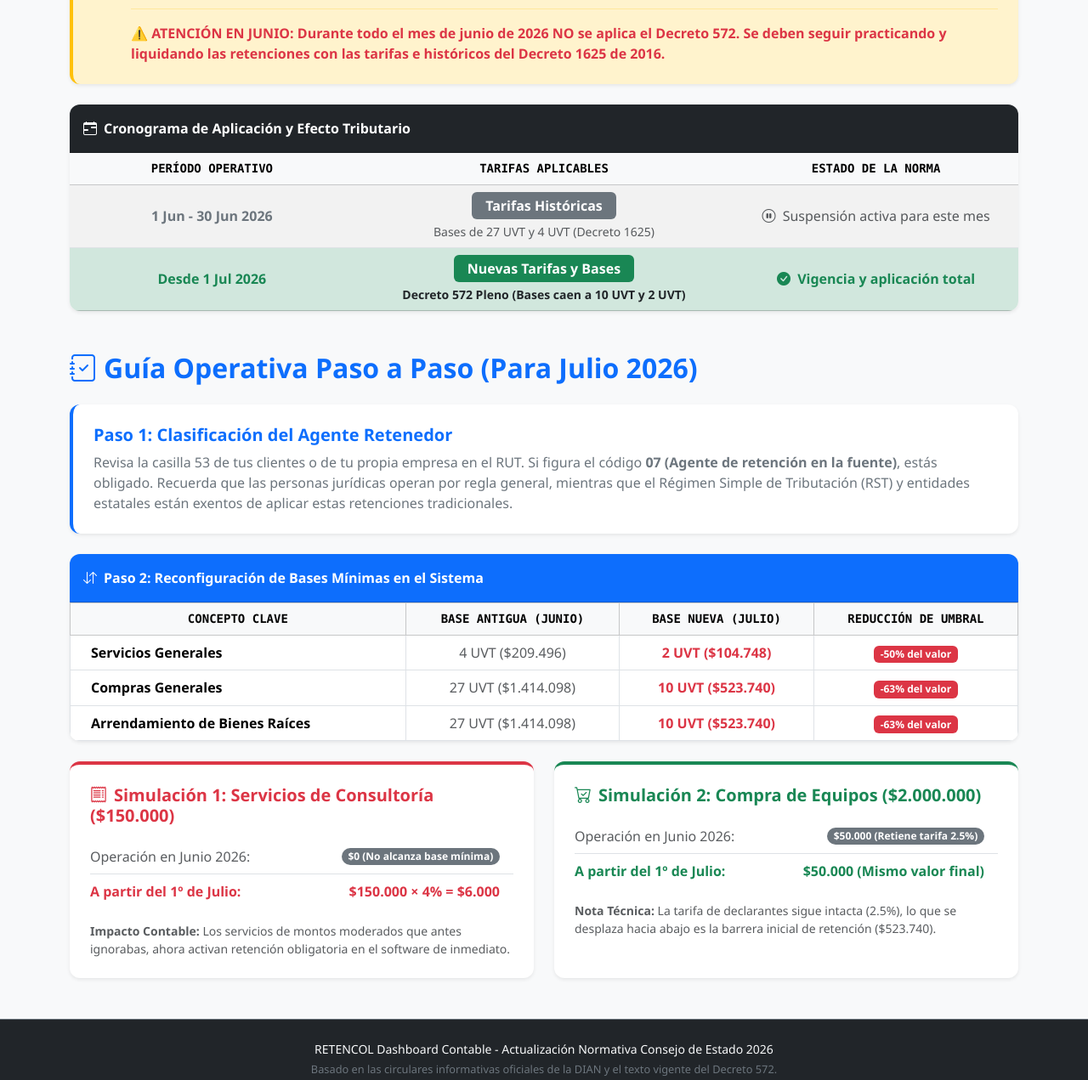
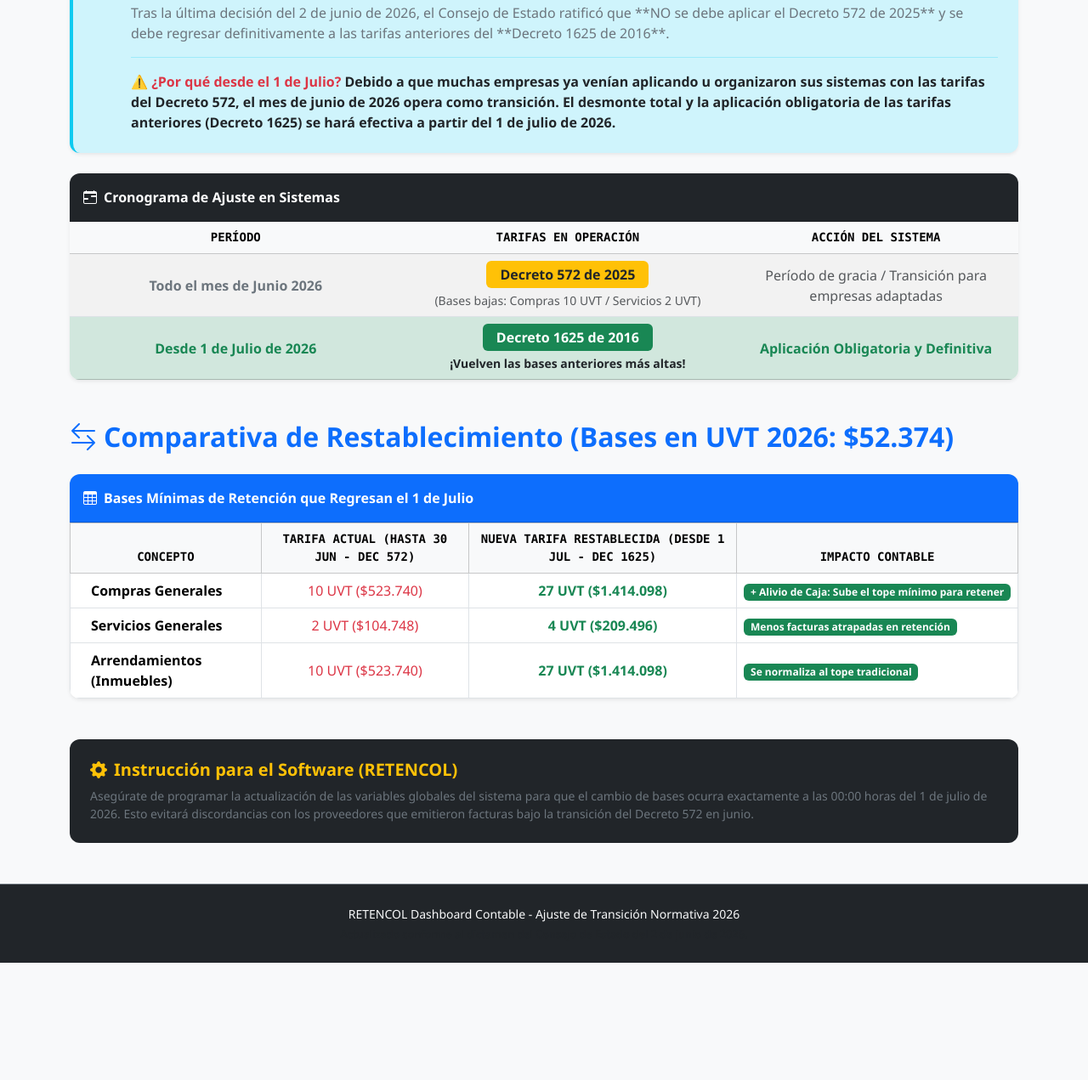
Before and after one commit to bricedcuan-star/RETENCOL, a website: page index.html in a window 1280 px wide. Shown: the part 471-1742 px from the top of the page at 85% size. After the commit the page ends 1604 px from the top, so only its background shows below. Drawn offline with nearby package versions, Linux system fonts and the light colour scheme.

Commit message:
Update title and content for regulatory changes

```diff
--- a/index.html
+++ b/index.html
@@ -3,8 +3,8 @@
 <head>
     <meta charset="UTF-8">
     <meta name="viewport" content="width=device-width, initial-scale=1.0">
-    <title>RETENCOL & SIEL - Gestión Normativa y Tributaria</title>
-    <!-- Bootstrap 5 CSS para un diseño limpio y moderno -->
+    <title>RETENCOL & SIEL - Control Normativo de Retenciones</title>
+    <!-- Bootstrap 5 CSS para diseño limpio -->
     <link href="https://cdn.jsdelivr.net/npm/bootstrap@5.3.2/dist/css/bootstrap.min.css" rel="stylesheet">
     <!-- Iconos de Bootstrap -->
     <link href="https://cdn.jsdelivr.net/npm/bootstrap-icons@1.11.2/font/bootstrap-icons.css" rel="stylesheet">
@@ -17,9 +17,6 @@
             border-radius: 12px;
             border: none;
         }
-        .border-step {
-            border-left: 4px solid #0d6efd !important;
-        }
     </style>
 </head>
 <body>
@@ -31,7 +28,7 @@
                 <i class="bi bi-shield-check text-success me-2"></i>
                 <span class="fw-bold">RETENCOL</span>
                 <span class="text-muted mx-2">|</span>
-                <span class="fs-6 text-light">Módulo de Inteligencia Normativa Colombiana</span>
+                <span class="fs-6 text-light">Módulo de Inteligencia Normativa</span>
             </a>
             <span class="badge bg-outline-light border text-light small">UVT 2026: $52.374</span>
         </div>
@@ -40,34 +37,34 @@
     <!-- CONTENEDOR PRINCIPAL -->
     <div class="container my-5">
 
-        <!-- ENCABEZADO DE LA PÁGINA -->
-        <div class="row mb-5 text-center text-md-start align-items-center">
+        <!-- ENCABEZADO -->
+        <div class="row mb-5 align-items-center">
             <div class="col-md-8">
-                <h1 class="fw-extrabold text-dark display-5">Control y Actualización de Retenciones</h1>
-                <p class="text-muted lead">Monitoreo en tiempo real del impacto del Decreto 572 de 2025 en las bases y tarifas fiscales de la Dian.</p>
+                <h1 class="fw-bold text-dark display-5">Actualización Urgente: Retorno al Decreto 1625 de 2016</h1>
+                <p class="text-muted lead">Transición y desmonte de las tarifas del Decreto 572 de 2025 tras las últimas decisiones judiciales.</p>
             </div>
             <div class="col-md-4 text-md-end">
-                <div class="p-3 bg-white shadow-sm rounded-3 inline-block">
+                <div class="p-3 bg-white shadow-sm rounded-3 d-inline-block">
                     <span class="text-muted d-block small text-uppercase fw-bold">Fecha del Sistema</span>
-                    <span class="fw-bold text-primary fs-5" id="fecha-actual">18 de Junio de 2026</span>
+                    <span class="fw-bold text-primary fs-5">18 de Junio de 2026</span>
                 </div>
             </div>
         </div>
 
         <!-- ================================================================= -->
-        <!-- NUEVA NOTA NORMATIVA: REEMPLAZO DE LA ANTIGUA SUSPENSIÓN         -->
+        <!-- NUEVA NOTA NORMATIVA: LÓGICA DE TRANSICIÓN CORRECTA              -->
         <!-- ================================================================= -->
-        <div class="alert alert-warning border-start border-4 border-warning shadow-sm card-custom p-4 mb-4" role="alert">
+        <div class="alert alert-info border-start border-4 border-info shadow-sm card-custom p-4 mb-4" role="alert">
             <div class="d-flex align-items-start">
-                <i class="bi bi-exclamation-triangle-fill text-warning fs-3 me-3"></i>
+                <i class="bi bi-info-circle-fill text-info fs-3 me-3"></i>
                 <div>
-                    <h3 class="alert-heading fw-bold text-dark mb-2">🚨 ESTADO CRÍTICO: Aplicación del Decreto 572 de 2025</h3>
+                    <h3 class="alert-heading fw-bold text-dark mb-2">🚨 ALERTA DE TRANSICIÓN: Regreso al Decreto 1625 de 2016</h3>
                     <p class="mb-3 text-secondary">
-                        El Consejo de Estado revocó formalmente la suspensión provisional de la norma. Sin embargo, por tiempos de ejecutoria legal, la aplicación real de las nuevas tarifas reducidas y bases mínimas obligatorias <strong>iniciará a partir del 1 de julio de 2026</strong>.
+                        Tras la última decisión del 2 de junio de 2026, el Consejo de Estado ratificó que **NO se debe aplicar el Decreto 572 de 2025** y se debe regresar definitivamente a las tarifas anteriores del **Decreto 1625 de 2016**.
                     </p>
-                    <hr class="border-warning opacity-25">
-                    <p class="mb-0 fw-bold text-danger">
-                        ⚠️ ATENCIÓN EN JUNIO: Durante todo el mes de junio de 2026 NO se aplica el Decreto 572. Se deben seguir practicando y liquidando las retenciones con las tarifas e históricos del Decreto 1625 de 2016.
+                    <hr class="border-info opacity-25">
+                    <p class="mb-0 fw-bold text-dark">
+                        ⚠️ <span class="text-danger">¿Por qué desde el 1 de Julio?</span> Debido a que muchas empresas ya venían aplicando u organizaron sus sistemas con las tarifas del Decreto 572, el mes de <strong>junio de 2026 opera como transición</strong>. El desmonte total y la aplicación obligatoria de las tarifas anteriores (Decreto 1625) se hará efectiva a partir del <strong>1 de julio de 2026</strong>.
                     </p>
                 </div>
             </div>
@@ -76,32 +73,33 @@
         <!-- TABLA RESUMEN DE TRANSICIÓN TEMPORAL -->
         <div class="card shadow-sm card-custom mb-5 overflow-hidden">
             <div class="card-header bg-dark text-white fw-bold py-3">
-                <i class="bi bi-calendar-range me-2"></i>Cronograma de Aplicación y Efecto Tributario
+                <i class="bi bi-calendar-range me-2"></i>Cronograma de Ajuste en Sistemas
             </div>
             <div class="table-responsive">
                 <table class="table table-striped table-hover align-middle mb-0 text-center">
                     <thead class="table-light text-uppercase font-monospace small">
                         <tr>
-                            <th style="width: 30%">Período Operativo</th>
-                            <th style="width: 40%">Tarifas Aplicables</th>
-                            <th style="width: 30%">Estado de la Norma</th>
+                            <th style="width: 35%">Período</th>
+                            <th style="width: 35%">Tarifas en Operación</th>
+                            <th style="width: 30%">Acción del Sistema</th>
                         </tr>
                     </thead>
                     <tbody>
                         <tr>
-                            <td class="fw-bold text-secondary">1 Jun - 30 Jun 2026</td>
+                            <td class="fw-bold text-secondary">Todo el mes de Junio 2026</td>
                             <td>
-                                <span class="badge bg-secondary px-3 py-2 fs-6">Tarifas Históricas</span>
-                                <div class="small text-muted mt-1">Bases de 27 UVT y 4 UVT (Decreto 1625)</div>
+                                <span class="badge bg-warning text-dark px-3 py-2 fs-6">Decreto 572 de 2025</span>
+                                <div class="small text-muted mt-1">(Bases bajas: Compras 10 UVT / Servicios 2 UVT)</div>
                             </td>
-                            <td class="text-muted"><i class="bi bi-pause-circle me-1"></i> Suspensión activa para este mes</td>
+                            <td class="text-muted">Período de gracia / Transición para empresas adaptadas</td>
                         </tr>
-                        <td class="fw-bold text-success table-success">Desde 1 Jul 2026</td>
-                            <td class="table-success">
-                                <span class="badge bg-success px-3 py-2 fs-6">Nuevas Tarifas y Bases</span>
-                                <div class="small text-dark mt-1"><strong>Decreto 572 Pleno (Bases caen a 10 UVT y 2 UVT)</strong></div>
+                        <tr class="table-success">
+                            <td class="fw-bold text-success">Desde 1 de Julio de 2026</td>
+                            <td>
+                                <span class="badge bg-success px-3 py-2 fs-6">Decreto 1625 de 2016</span>
+                                <div class="small text-dark mt-1"><strong>¡Vuelven las bases anteriores más altas!</strong></div>
                             </td>
-                            <td class="text-success fw-bold table-success"><i class="bi bi-check-circle-fill me-1"></i> Vigencia y aplicación total</td>
+                            <td class="text-success fw-bold">Aplicación Obligatoria y Definitiva</td>
                         </tr>
                     </tbody>
                 </table>
@@ -109,123 +107,69 @@
         </div>
 
         <!-- ================================================================= -->
-        <!-- GUÍA PASO A PASO Y TABLAS COMPARATIVAS DE BASES                  -->
+        <!-- TABLA COMPARATIVA DE LO QUE ENTRA A REGIR EL 1 DE JULIO          -->
         <!-- ================================================================= -->
         <h2 class="fw-bold text-primary mb-4 d-flex align-items-center">
-            <i class="bi bi-journal-check me-2"></i>Guía Operativa Paso a Paso (Para Julio 2026)
+            <i class="bi bi-arrow-left-right me-2"></i>Comparativa de Restablecimiento (Bases en UVT 2026: $52.374)
         </h2>
 
-        <div class="row g-4">
-
-            <!-- PASO 1 -->
-            <div class="col-12">
-                <div class="card h-100 card-custom border-start border-4 border-primary shadow-sm bg-white">
-                    <div class="card-body p-4">
-                        <h5 class="card-title fw-bold text-primary mb-2">Paso 1: Clasificación del Agente Retenedor</h5>
-                        <p class="card-text text-secondary mb-0">
-                            Revisa la casilla 53 de tus clientes o de tu propia empresa en el RUT. Si figura el código <strong>07 (Agente de retención en la fuente)</strong>, estás obligado. Recuerda que las personas jurídicas operan por regla general, mientras que el Régimen Simple de Tributación (RST) y entidades estatales están exentos de aplicar estas retenciones tradicionales.
-                        </p>
-                    </div>
-                </div>
-            </div>
-
-            <!-- PASO 2: TABLA DE CAMBIOS EN BASES MÍNIMAS -->
-            <div class="col-12">
-                <div class="card shadow-sm card-custom overflow-hidden">
+        <div class="card shadow-sm card-custom overflow-hidden mb-5">
             <div class="card-header bg-primary text-white fw-bold py-3">
-                        <i class="bi bi-arrow-down-up me-2"></i>Paso 2: Reconfiguración de Bases Mínimas en el Sistema
+                <i class="bi bi-table me-2"></i>Bases Mínimas de Retención que Regresan el 1 de Julio
             </div>
             <div class="table-responsive">
                 <table class="table table-bordered table-hover align-middle mb-0">
                     <thead class="table-light text-center text-uppercase font-monospace small">
                         <tr>
-                                    <th>Concepto Clave</th>
-                                    <th>Base Antigua (Junio)</th>
-                                    <th>Base Nueva (Julio)</th>
-                                    <th>Reducción de Umbral</th>
+                            <th>Concepto</th>
+                            <th>Tarifa Actual (Hasta 30 Jun - Dec 572)</th>
+                            <th>Nueva Tarifa Restablecida (Desde 1 Jul - Dec 1625)</th>
+                            <th>Impacto Contable</th>
                         </tr>
                     </thead>
                     <tbody>
                         <tr>
-                                    <td class="fw-bold ps-4">Servicios Generales</td>
-                                    <td class="text-center text-muted">4 UVT ($209.496)</td>
-                                    <td class="text-center fw-bold text-danger bg-light-danger">2 UVT ($104.748)</td>
-                                    <td class="text-center"><span class="badge bg-danger px-2">-50% del valor</span></td>
+                            <td class="fw-bold ps-4">Compras Generales</td>
+                            <td class="text-center text-danger">10 UVT ($523.740)</td>
+                            <td class="text-center fw-bold text-success bg-light-success">27 UVT ($1.414.098)</td>
+                            <td><span class="badge bg-success">+ Alivio de Caja: Sube el tope mínimo para retener</span></td>
                         </tr>
                         <tr>
-                                    <td class="fw-bold ps-4">Compras Generales</td>
-                                    <td class="text-center text-muted">27 UVT ($1.414.098)</td>
-                                    <td class="text-center fw-bold text-danger">10 UVT ($523.740)</td>
-                                    <td class="text-center"><span class="badge bg-danger px-2">-63% del valor</span></td>
+                            <td class="fw-bold ps-4">Servicios Generales</td>
+                            <td class="text-center text-danger">2 UVT ($104.748)</td>
+                            <td class="text-center fw-bold text-success bg-light-success">4 UVT ($209.496)</td>
+                            <td><span class="badge bg-success">Menos facturas atrapadas en retención</span></td>
                         </tr>
                         <tr>
-                                    <td class="fw-bold ps-4">Arrendamiento de Bienes Raíces</td>
-                                    <td class="text-center text-muted">27 UVT ($1.414.098)</td>
-                                    <td class="text-center fw-bold text-danger">10 UVT ($523.740)</td>
-                                    <td class="text-center"><span class="badge bg-danger px-2">-63% del valor</span></td>
+                            <td class="fw-bold ps-4">Arrendamientos (Inmuebles)</td>
+                            <td class="text-center text-danger">10 UVT ($523.740)</td>
+                            <td class="text-center fw-bold text-success bg-light-success">27 UVT ($1.414.098)</td>
+                            <td><span class="badge bg-success">Se normaliza al tope tradicional</span></td>
                         </tr>
                     </tbody>
                 </table>
             </div>
         </div>
-            </div>
 
-            <!-- PASO 3: EJEMPLOS COMPARATIVOS VISUALES -->
-            <div class="col-md-6">
-                <div class="card shadow-sm card-custom border-top border-4 border-danger h-100 bg-white">
-                    <div class="card-body p-4">
-                        <h5 class="fw-bold text-danger mb-3"><i class="bi bi-receipt me-2"></i>Simulación 1: Servicios de Consultoría ($150.000)</h5>
-                        <ul class="list-group list-group-flush mb-3">
-                            <li class="list-group-item d-flex justify-content-between align-items-center bg-transparent ps-0">
-                                <span class="text-muted">Operación en Junio 2026:</span>
-                                <span class="badge bg-secondary rounded-pill">$0 (No alcanza base mínima)</span>
-                            </li>
-                            <li class="list-group-item d-flex justify-content-between align-items-center bg-transparent ps-0 fw-bold text-danger">
-                                <span>A partir del 1º de Julio:</span>
-                                <span>$150.000 × 4% = $6.000</span>
-                            </li>
-                        </ul>
-                        <p class="text-muted small mb-0">
-                            <strong>Impacto Contable:</strong> Los servicios de montos moderados que antes ignorabas, ahora activan retención obligatoria en el software de inmediato.
+        <!-- RECOMENDACIÓN TÉCNICA -->
+        <div class="card card-custom bg-dark text-light p-4">
+            <h5 class="fw-bold text-warning mb-2"><i class="bi bi-gear-fill me-2"></i>Instrucción para el Software (RETENCOL)</h5>
+            <p class="mb-0 small text-secondary">
+                Asegúrate de programar la actualización de las variables globales del sistema para que el cambio de bases ocurra exactamente a las 00:00 horas del 1 de julio de 2026. Esto evitará discordancias con los proveedores que emitieron facturas bajo la transición del Decreto 572 en junio.
             </p>
         </div>
-                </div>
-            </div>
-
-            <div class="col-md-6">
-                <div class="card shadow-sm card-custom border-top border-4 border-success h-100 bg-white">
-                    <div class="card-body p-4">
-                        <h5 class="fw-bold text-success mb-3"><i class="bi bi-cart-check me-2"></i>Simulación 2: Compra de Equipos ($2.000.000)</h5>
-                        <ul class="list-group list-group-flush mb-3">
-                            <li class="list-group-item d-flex justify-content-between align-items-center bg-transparent ps-0">
-                                <span class="text-muted">Operación en Junio 2026:</span>
-                                <span class="badge bg-secondary rounded-pill">$50.000 (Retiene tarifa 2.5%)</span>
-                            </li>
-                            <li class="list-group-item d-flex justify-content-between align-items-center bg-transparent ps-0 fw-bold text-success">
-                                <span>A partir del 1º de Julio:</span>
-                                <span>$50.000 (Mismo valor final)</span>
-                            </li>
-                        </ul>
-                        <p class="text-muted small mb-0">
-                            <strong>Nota Técnica:</strong> La tarifa de declarantes sigue intacta (2.5%), lo que se desplaza hacia abajo es la barrera inicial de retención ($523.740).
-                        </p>
-                    </div>
-                </div>
-            </div>
-
-        </div> <!-- Fin de la fila de pasos -->
 
     </div> <!-- Fin del contenedor -->
 
     <!-- PIE DE PÁGINA -->
     <footer class="bg-dark text-secondary py-4 mt-5 text-center border-top border-secondary">
         <div class="container">
-            <p class="mb-1 small text-light">RETENCOL Dashboard Contable - Actualización Normativa Consejo de Estado 2026</p>
-            <p class="mb-0 x-small" style="font-size: 0.8rem;">Basado en las circulares informativas oficiales de la DIAN y el texto vigente del Decreto 572.</p>
+            <p class="mb-1 small text-light">RETENCOL Dashboard Contable - Ajuste de Transición Normativa 2026</p>
+            <p class="mb-0 text-muted" style="font-size: 0.8rem;">Actualizado conforme al dictamen del Consejo de Estado del 2 de junio de 2026.</p>
         </div>
     </footer>
 
-    <!-- Bootstrap 5 JS Bundle con Popper por si necesitas añadir interactividad posterior -->
+    <!-- Bootstrap 5 JS -->
     <script src="https://cdn.jsdelivr.net/npm/bootstrap@5.3.2/dist/js/bootstrap.bundle.min.js"></script>
 </body>
 </html>
```
Lines whose indentation alone changed are shown as unchanged.
